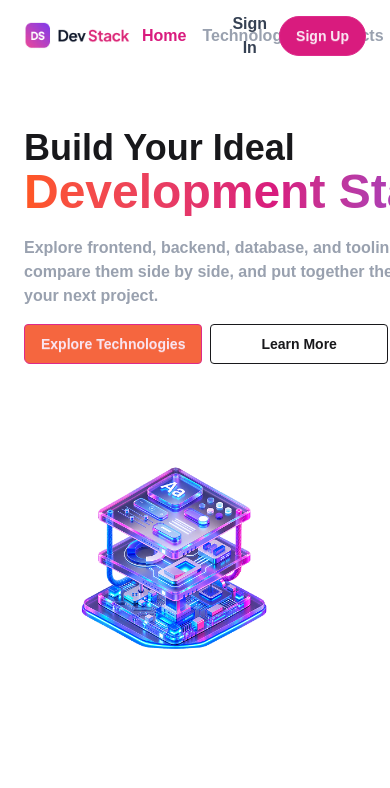
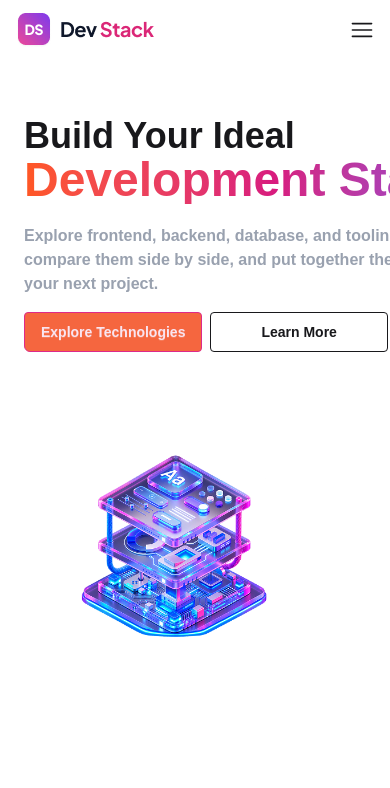
Before and after one commit to Plabon40/Assignment-o5-dev-stack-app, a React (Vite) app: page / in a window 390 px wide. Shown: the top 788 px of the page. Built offline with nearby package versions, Linux system fonts and the light colour scheme.

Commit message:
add responsiveness for navbar

```diff
--- a/src/components/Navbar.tsx
+++ b/src/components/Navbar.tsx
@@ -1,33 +1,81 @@
+import { RxHamburgerMenu } from "react-icons/rx";
 import Logo from "../assets/logo-text.png";
 const Navbar = () => {
   return (
-    <nav className="">
-      <div className="container mx-auto grid grid-cols-3 gap-3  items-center px-6 py-3">
+    // <nav className="">
+    //   <div className="container mx-auto grid grid-cols-3 gap-3  items-center px-6 py-3">
+    //     <img src={Logo} alt="" />
+    //     <ul className="flex items-cente  gap-4 text-gray-400">
+    //       <li className="text-[#d91b7e]">
+    //         <a href="">Home</a>
+    //       </li>
+    //       <li>
+    //         <a href="">Technologies</a>
+    //       </li>
+    //       <li>
+    //         <a href="">Projects</a>
+    //       </li>
+    //       <li>
+    //         <a href="">About</a>
+    //       </li>
+    //       <li>
+    //         <a href="">Contact</a>
+    //       </li>
+    //     </ul>
+
+    //     <div className="flex justify-end items-center gap-3 ">
+    //       <button className="text-gray-700 hover:text-purple-600">
+    //         Sign In
+    //       </button>
+    //       <button className="btn  bg-[#d91b7e] btn-active btn-secondary rounded-4xl">
+    //         Sign Up
+    //       </button>
+    //     </div>
+    //   </div>
+    // </nav>
+    <nav>
+      <div className="container mx-auto grid grid-cols-2 md:grid-cols-3 gap-3 items-center px-4 md:px-6 py-3">
+        {/* Logo */}
         <img src={Logo} alt="" />
-        <ul className="flex items-cente  gap-4 text-gray-400">
+
+        {/* Navigation */}
+        <ul className="hidden text-[16px]  md:flex  items-center justify-center gap-4  text-gray-400 whitespace-nowrap">
           <li className="text-[#d91b7e]">
             <a href="">Home</a>
           </li>
+
           <li>
             <a href="">Technologies</a>
           </li>
+
           <li>
             <a href="">Projects</a>
           </li>
+
           <li>
             <a href="">About</a>
           </li>
+
           <li>
             <a href="">Contact</a>
           </li>
         </ul>
 
-        <div className="flex justify-end items-center gap-3 ">
+        {/* Sign in / Sign up */}
+        <div className="hidden md:flex justify-end items-center gap-3 whitespace-nowrap">
           <button className="text-gray-700 hover:text-purple-600">
             Sign In
           </button>
-          <button className="btn  bg-[#d91b7e] btn-active btn-secondary rounded-4xl">
+
+          <button className="btn bg-[#d91b7e] btn-active btn-secondary rounded-4xl">
             Sign Up
+          </button>
+        </div>
+
+        {/* Hamburger placeholder */}
+        <div className="flex justify-end md:hidden ">
+          <button className="text-2xl">
+            <RxHamburgerMenu />
           </button>
         </div>
       </div>
--- /dev/null
+++ b/src/components/ResponsiveComponent/Hamburger.tsx
@@ -0,0 +1,29 @@
+const Hamburger = () => {
+  return (
+    <div>
+      <ul className="hidden text-[16px]  md:flex  items-center justify-center gap-4  text-gray-400 whitespace-nowrap">
+        <li className="text-[#d91b7e]">
+          <a href="">Home</a>
+        </li>
+
+        <li>
+          <a href="">Technologies</a>
+        </li>
+
+        <li>
+          <a href="">Projects</a>
+        </li>
+
+        <li>
+          <a href="">About</a>
+        </li>
+
+        <li>
+          <a href="">Contact</a>
+        </li>
+      </ul>
+    </div>
+  );
+};
+
+export default Hamburger;
```
